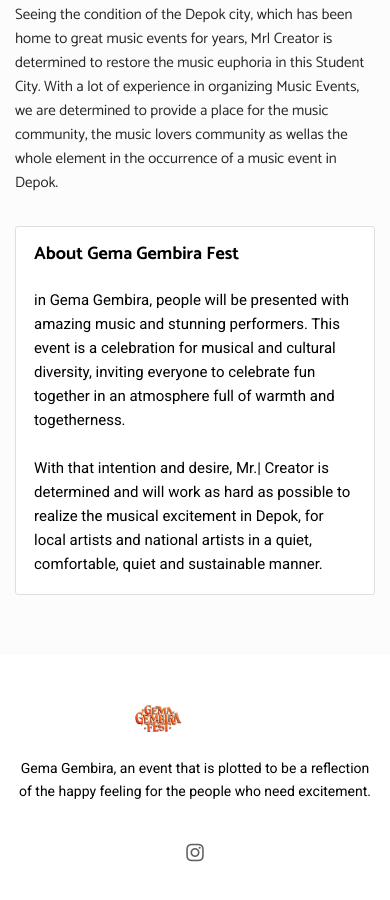
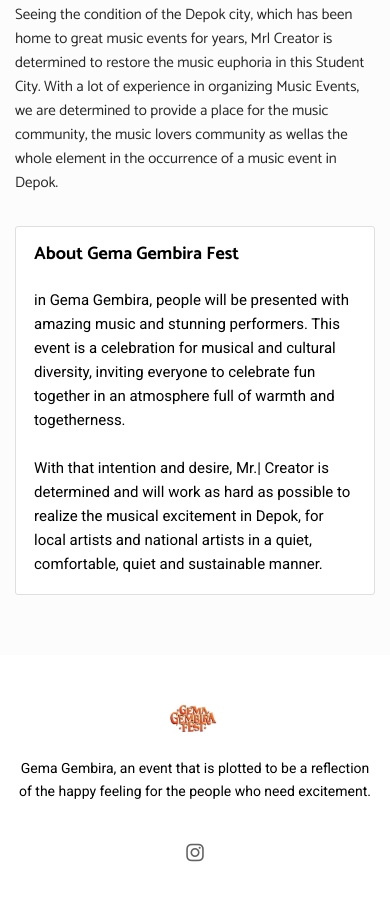
Before and after one commit to devfdL/ggf, a plain HTML site: page index.html in a window 390 px wide. Shown: the part 4095-4995 px from the top of the page. Drawn offline with Linux system fonts and the light colour scheme.

Commit message:
Add files via upload

```diff
--- a/index.html
+++ b/index.html
@@ -505,7 +505,15 @@ comfortable, quiet and sustainable manner.
       <div class="row">
         <div class="col-sm-4">
           <div class="footer-logo xs-text-center">
-            <img src="res/images/logos/light.png" alt="">
+            <style>
+              @media only screen and (max-width : 720px) {
+                #img-ft {
+                  position: relative;
+                  left: 35px;
+                }
+              }
+            </style>
+            <img src="res/images/logos/light.png" alt="" id="img-ft">
           </div>
           <!-- //.footer-logo -->
           <p class="disclaimer xs-text-center">
```
